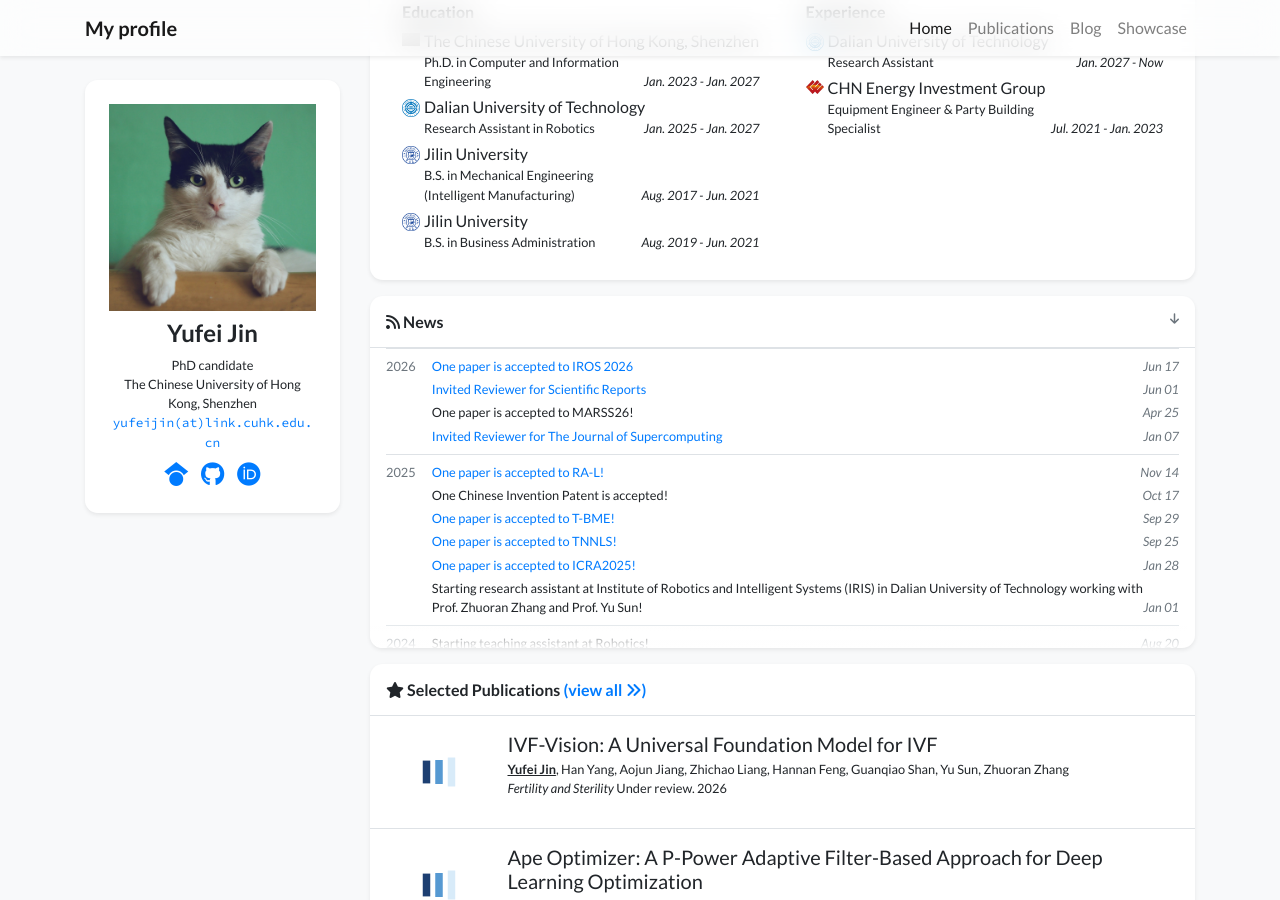
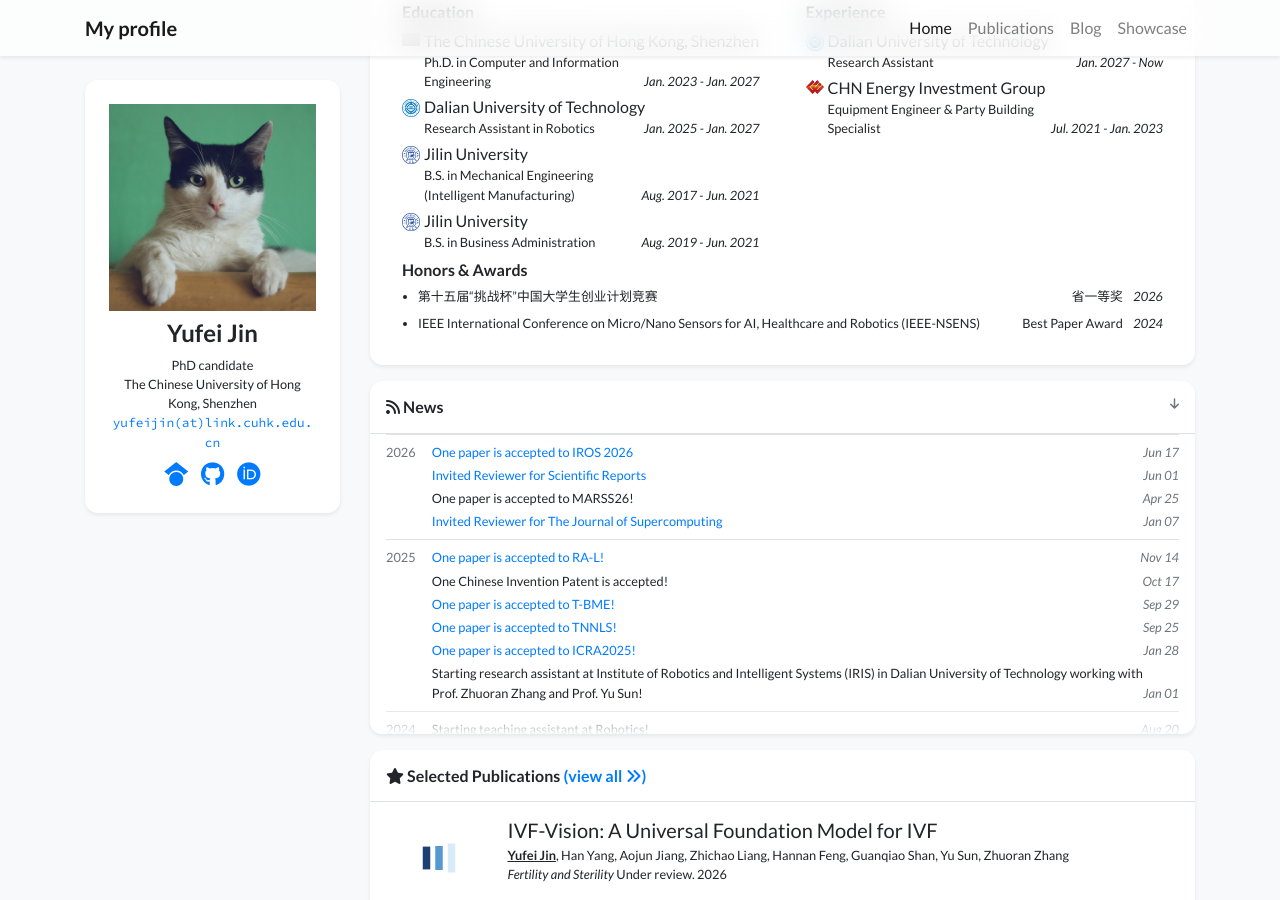
Before and after one commit to Goldfish-Yu/Goldfish-Yu.github.io, a Jekyll site: the page built from index.html, in a window 1280 px wide and 900 px high, scrolled down 534 px. Built offline with Jekyll 4.4.1, drawn with Linux system fonts in a browser that asks for light colours; nearby versions of some CDN libraries; a style sheet for code colours, icons or effects is not loaded; grey boxes are pictures that could not be loaded.

Commit message:
Update profile.yml

```diff
--- a/_data/profile.yml
+++ b/_data/profile.yml
@@ -68,6 +68,15 @@ experience:
   position: Equipment Engineer & Party Building Specialist
   date: Jul. 2021 - Jan. 2023
 
-# awards:
-# - name: Best Paper Award, IEEE International Conference on Micro/Nano Sensors for AI, Healthcare and Robotics (IEEE-NSENS)
-#   date: 2024
+awards:
+- name: 第十五届“挑战杯”中国大学生创业计划竞赛
+  level: 省一等奖
+  date: 2026
+
+# - name: American Society for Reproductive Medicine (ASRM)
+#   level: Video Presentation Award First Place
+#   date: 2026
+
+- name: IEEE International Conference on Micro/Nano Sensors for AI, Healthcare and Robotics (IEEE-NSENS)
+  level: Best Paper Award
+  date: 2024
```
